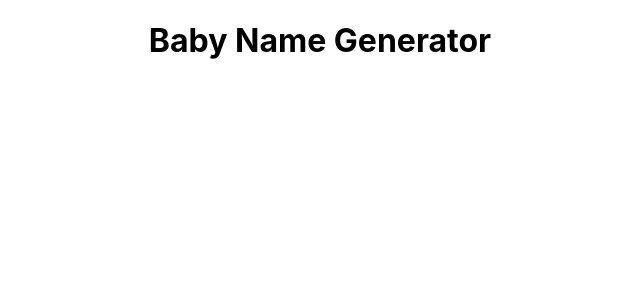
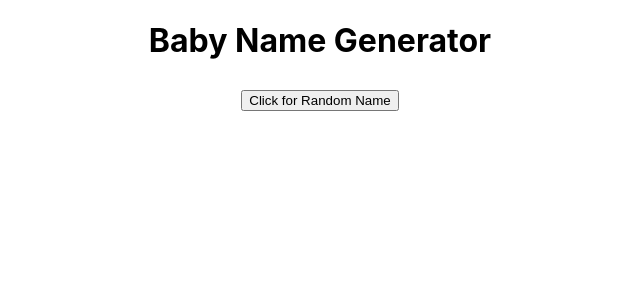
Before and after one commit to ShannonGW/BabyNameGenerator, a React (Create React App) app in the folder my-app/: page / in a window 1280 px wide. Shown: the top 300 px of the page, without its empty margins (320-960 px from the left). Built offline with nearby package versions, Linux system fonts and the light colour scheme.

Commit message:
add middle name button

```diff
--- a/my-app/src/App.js
+++ b/my-app/src/App.js
@@ -1,9 +1,13 @@
 import "./App.css";
+import MiddleName from "./components/MiddleName";
 
 function App() {
   return (
     <div className="App">
       <h1>Baby Name Generator</h1>
+      <h2>
+        <MiddleName />
+      </h2>
     </div>
   );
 }
--- /dev/null
+++ b/my-app/src/components/MiddleName.js
@@ -0,0 +1,11 @@
+import React from "react";
+
+function MiddleName() {
+  return (
+    <>
+      <button>Click for Random Name</button>
+    </>
+  );
+}
+
+export default MiddleName;
```
Also changed, not shown: my-app/src/components/FirstName.js (added).
